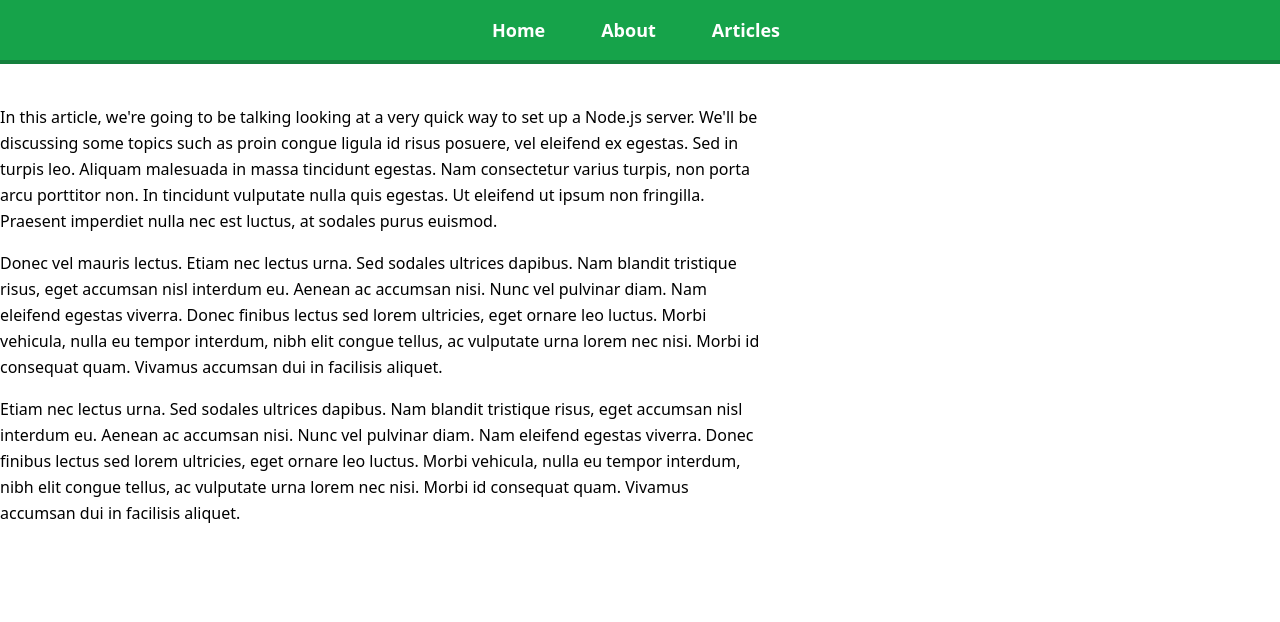
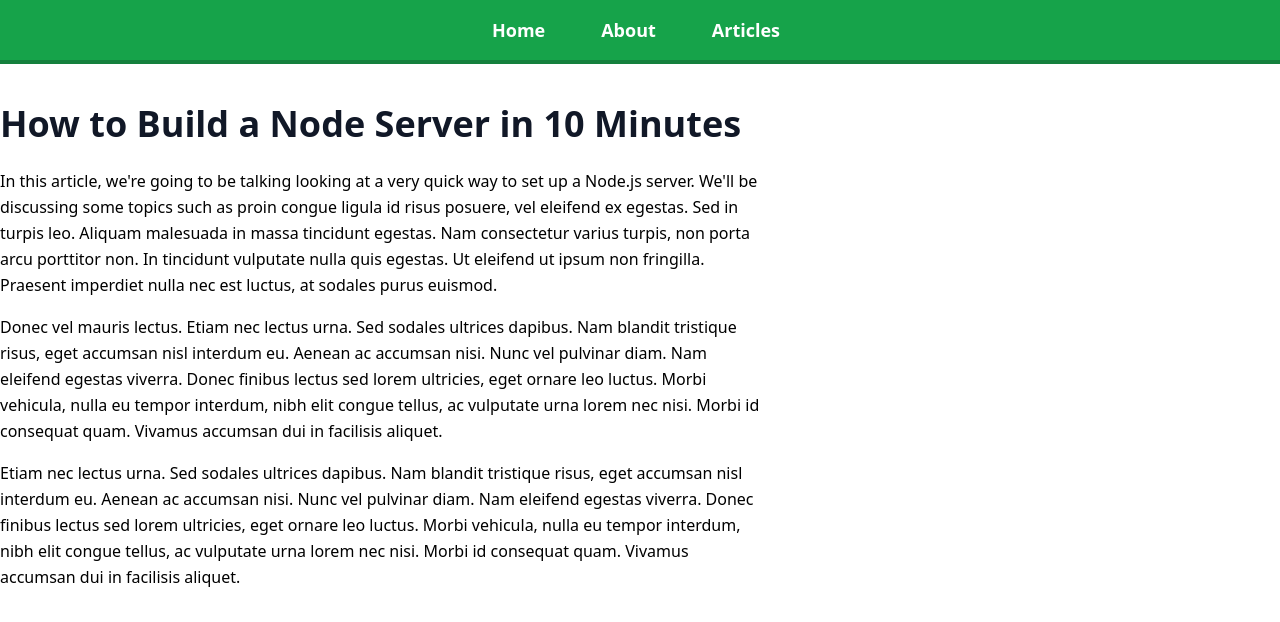
Before and after one commit to jepon26/Client, a React (Create React App) app: page /article/learn-node in a window 1280 px wide. Shown: the top 622 px of the page. Built offline with nearby package versions, Linux system fonts and the light colour scheme.

Commit message:
article content

```diff
--- a/src/pages/Article.js
+++ b/src/pages/Article.js
@@ -1,6 +1,9 @@
 import React from 'react'
 import { useParams } from 'react-router-dom'
 import articleContent from './article-content'
+
+
+
 
 const Article = () => {
   const {name} = useParams ()
--- a/src/pages/article-content.js
+++ b/src/pages/article-content.js
@@ -11,7 +11,7 @@ const articles = [
   },
   {
     name: "learn-node",
-    saSas: "How to Build a Node Server in 10 Minutes",
+    title: "How to Build a Node Server in 10 Minutes",
     thumbnail: "/images/img2.jpg",
     content: [
       `In this article, we're going to be talking looking at a very quick way to set up a Node.js server. We'll be discussing some topics such as proin congue ligula id risus posuere, vel eleifend ex egestas. Sed in turpis leo. Aliquam malesuada in massa tincidunt egestas. Nam consectetur varius turpis, non porta arcu porttitor non. In tincidunt vulputate nulla quis egestas. Ut eleifend ut ipsum non fringilla. Praesent imperdiet nulla nec est luctus, at sodales purus euismod.`,
```
